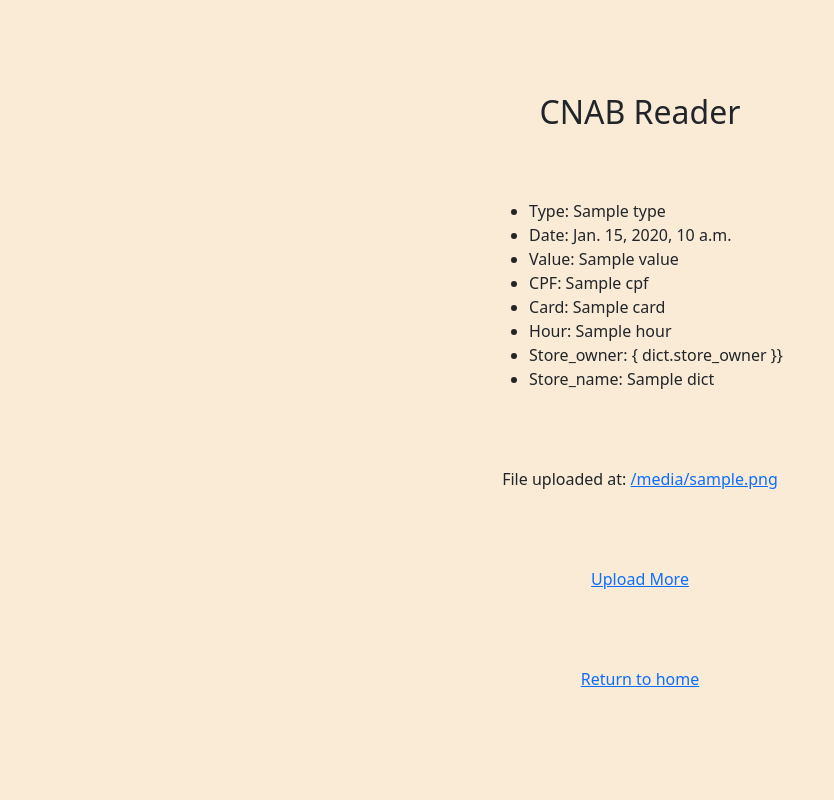
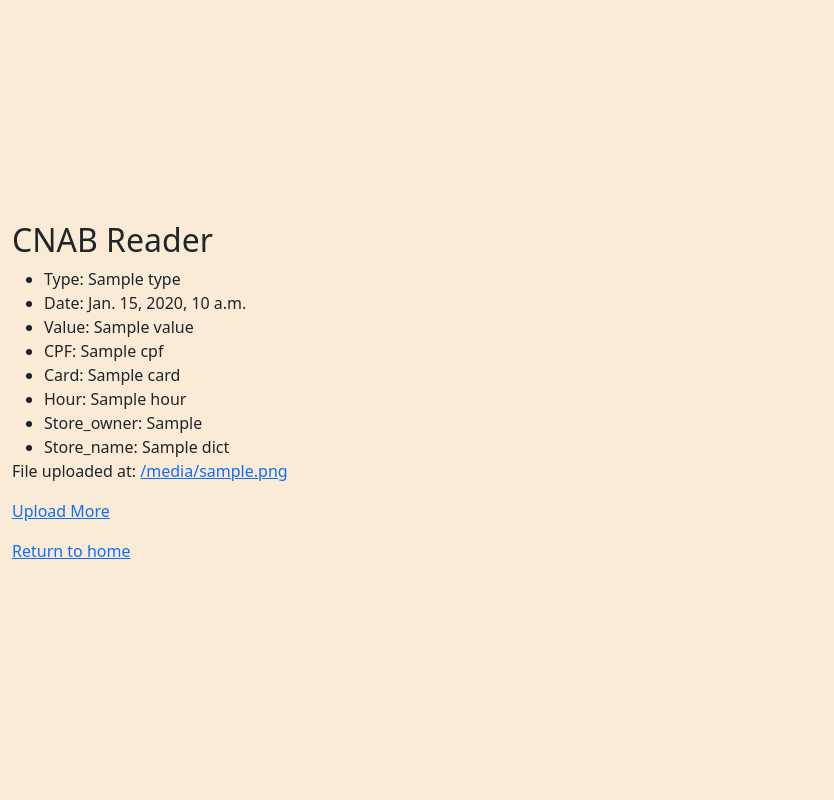
Before and after one commit to NataliaCavicchioli/CNAB-Python, a Django app: template files/templates/view.html in a window 1280 px wide. Shown: the whole page, without its empty margins (0-834 px from the left). Run offline with Django 4.2, Linux system fonts and the light colour scheme; the template is opened without the code that fills it: most values are stand-ins (such as "Sample title", 1, 10 or a date in 2020).

Commit message:
fix: attemptive to fix html, didnt work

```diff
--- a/files/static/css/styles.css
+++ b/files/static/css/styles.css
@@ -1,5 +1,5 @@
 .container-fluid {
-  height: 100vh;
+  min-height: 100vh;
   width: 100vw;
   display: flex;
   align-items: center;
@@ -9,8 +9,12 @@
 
 .box-content {
   display: flex;
-  flex-direction: column;
   gap: 60px;
   margin: 0 auto;
   align-items: center;
+  flex-wrap: wrap;
 }
+
+.container-view {
+  width: 100%;
+}
--- a/files/templates/base.html
+++ b/files/templates/base.html
@@ -1,3 +1,4 @@
+{% load static %}
 <!DOCTYPE html>
 <html lang="en">
   <head>
@@ -13,12 +14,12 @@
       crossorigin="anonymous"
     />
     <!-- Add additional CSS in static file -->
-    {% load static %}
+
     <link rel="stylesheet" href="{% static 'css/styles.css' %}" />
   </head>
   <body>
     <div class="container-fluid">
-      <div class="box-content">
+      <div class="container-view">
         <h2>CNAB Reader</h2>
         {% block content %}{% endblock %}
       </div>
--- a/files/templates/view.html
+++ b/files/templates/view.html
@@ -1,19 +1,21 @@
 {% extends 'base.html' %} {% block content %}
 <!-- Aqui vai a visualização dos dados do arquivo -->
 
-<ul>
+<ul class="box-content">
   {% for dict in list %}
+  <div>
     <li>Type: {{ dict.type }}</li>
     <li>Date: {{ dict.date }}</li>
     <li>Value: {{ dict.value }}</li>
     <li>CPF: {{ dict.cpf }}</li>
     <li>Card: {{ dict.card }}</li>
     <li>Hour: {{ dict.hour }}</li>
-  <li>Store_owner: { dict.store_owner }}</li>
-  <li>Store_name: {{ dict.store_name }}</li>
+    <li>Store_owner: {{ dict.store_owner }}</li>
+    <li>Store_name: {{ dict.store_name|linebreaksbr }}</li>
+  </div>
 
   {% empty %}
-  <li>Sorry, no athletes in this list.</li>
+  <li>Sorry, no information in this list.</li>
   {% endfor %}
 </ul>
 
--- a/files/views.py
+++ b/files/views.py
@@ -63,11 +63,11 @@ def view(request):
 
 
 
-        context = {"list": list_dicts}
+        # context = {"list": list_dicts}
 
         print(list_dicts)
 
     finally:
         file.close()
 
-    return HttpResponse(template.render(context, request))
+    return render(request, 'view.html', {"list": list_dicts})
```
Also changed, not shown: media/CNAB_vMLPIMF.txt (added, +21 -0 lines). Lines whose indentation alone changed are shown as unchanged.
